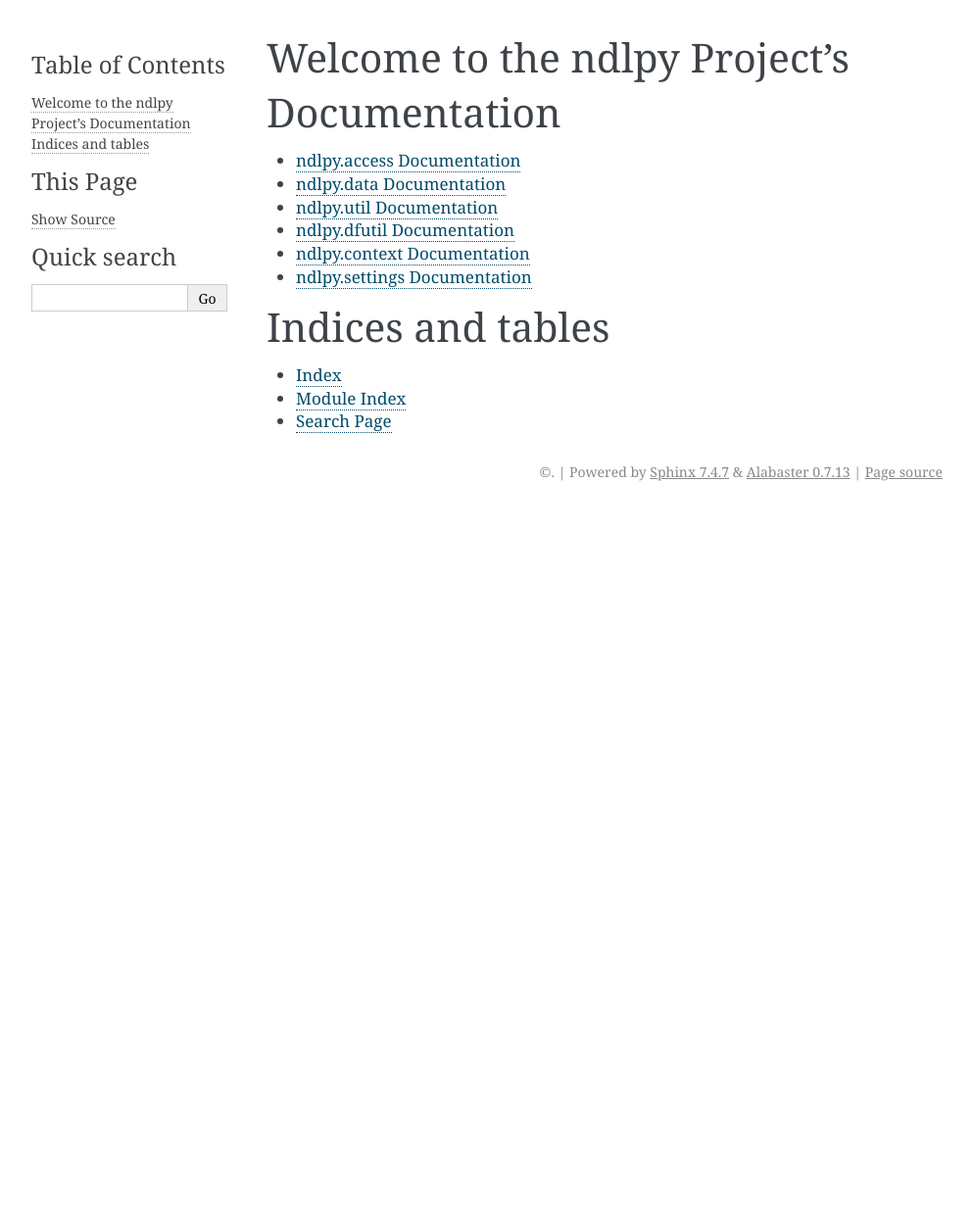
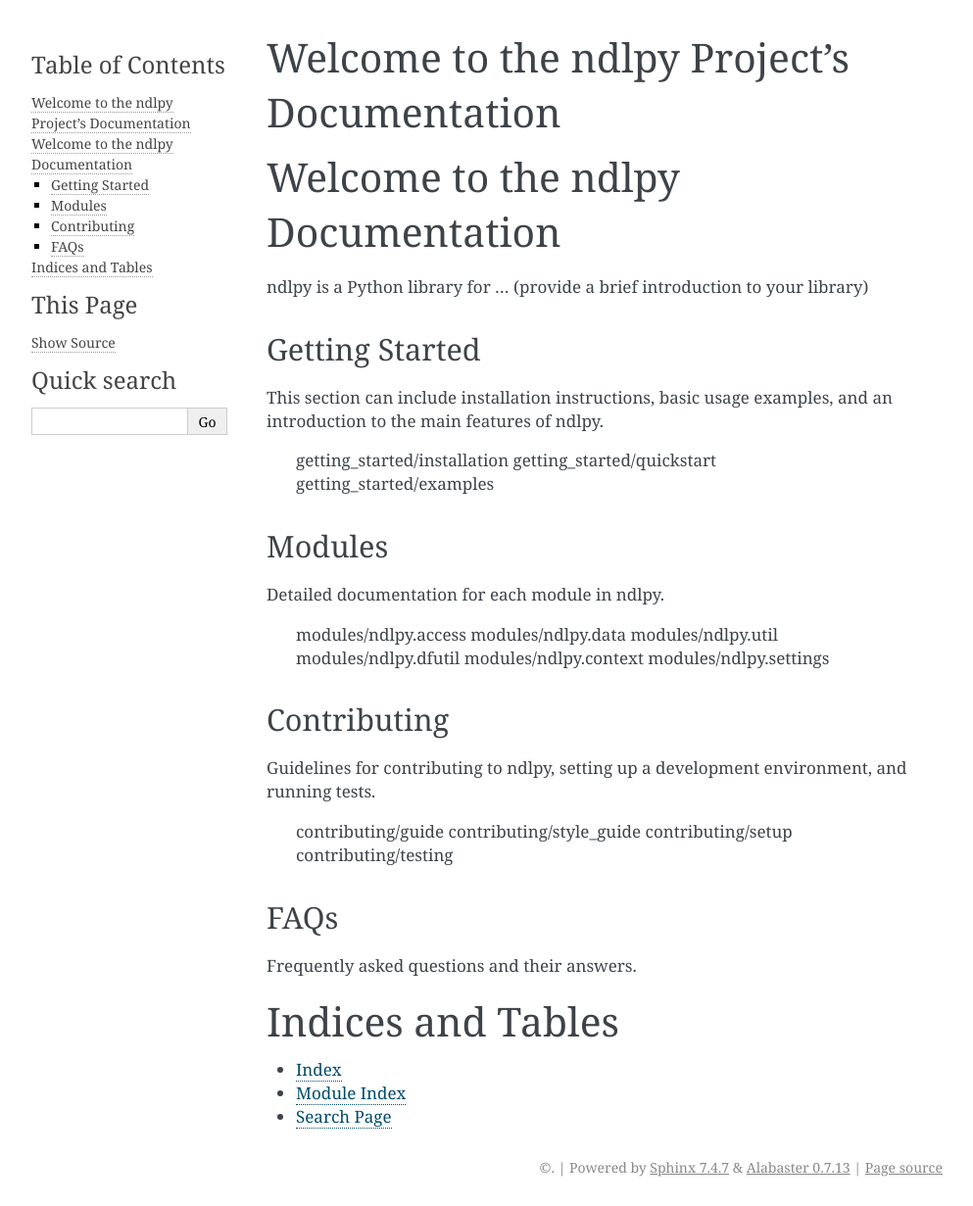
Before and after one commit to lawrennd/lynguine, a Sphinx documentation site: the page built from docs/index.rst, in a window 1280 px wide. Shown: the whole page at 98% size, without its empty margins (148-1141 px from the left). Built offline with Sphinx 7.4.7, drawn with Linux system fonts in a browser that asks for light colours; before the commit the page ends 900 px from its top, so only the background shows below that.

Commit message:
Update index a little

```diff
--- a/docs/index.rst
+++ b/docs/index.rst
@@ -3,6 +3,23 @@ Welcome to the ndlpy Project's Documentation
 
 .. toctree::
    :maxdepth: 2
+
+Welcome to the ndlpy Documentation
+==================================
+
+ndlpy is a Python library for ... (provide a brief introduction to your library)
+
+Getting Started
+---------------
+This section can include installation instructions, basic usage examples, and an introduction to the main features of ndlpy.
+
+   getting_started/installation
+   getting_started/quickstart
+   getting_started/examples
+
+Modules
+-------
+Detailed documentation for each module in ndlpy.
 
    modules/ndlpy.access
    modules/ndlpy.data
@@ -11,7 +28,20 @@ Welcome to the ndlpy Project's Documentation
    modules/ndlpy.context
    modules/ndlpy.settings
 
-Indices and tables
+Contributing
+------------
+Guidelines for contributing to ndlpy, setting up a development environment, and running tests.
+
+   contributing/guide
+   contributing/style_guide
+   contributing/setup
+   contributing/testing
+
+FAQs
+----
+Frequently asked questions and their answers.
+
+Indices and Tables
 ==================
 
 * :ref:`genindex`
```
